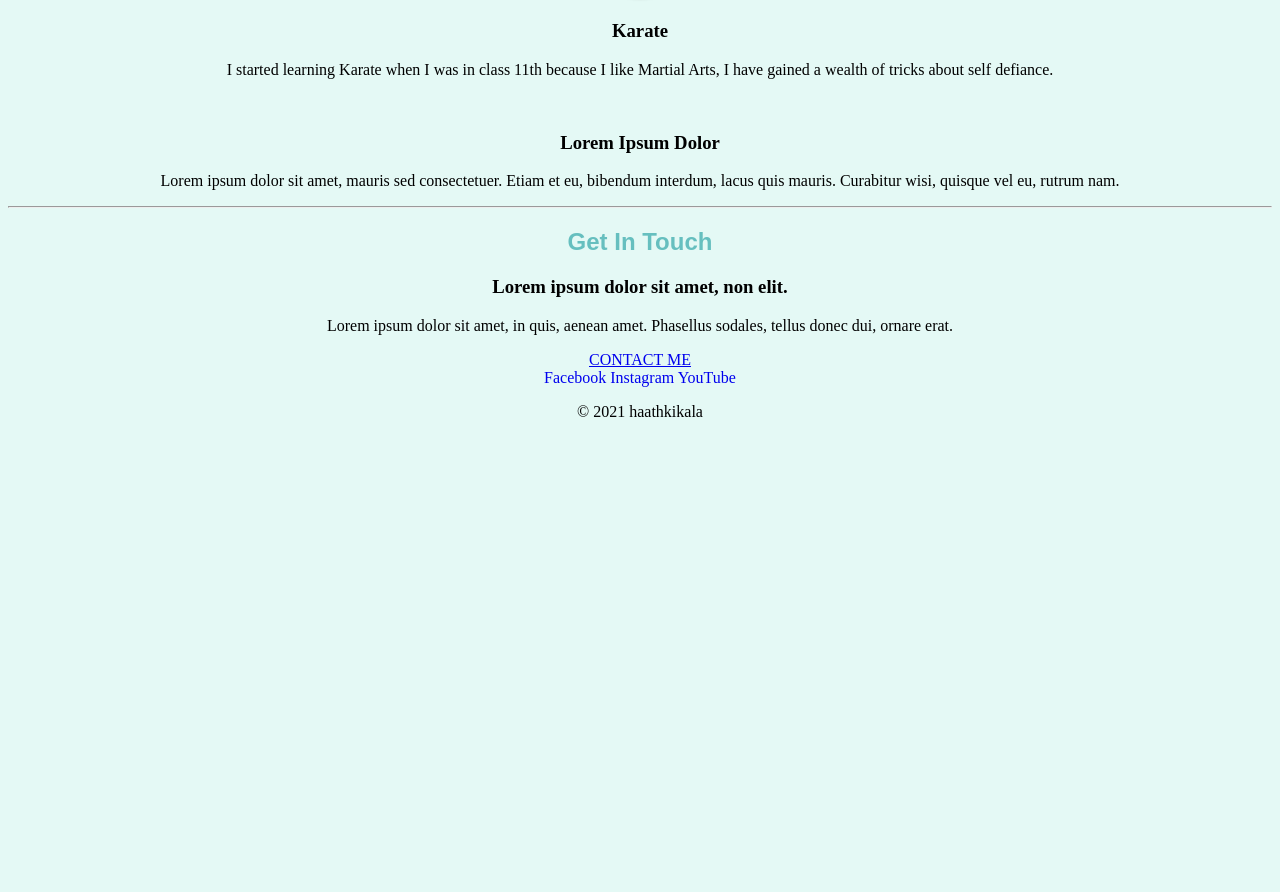
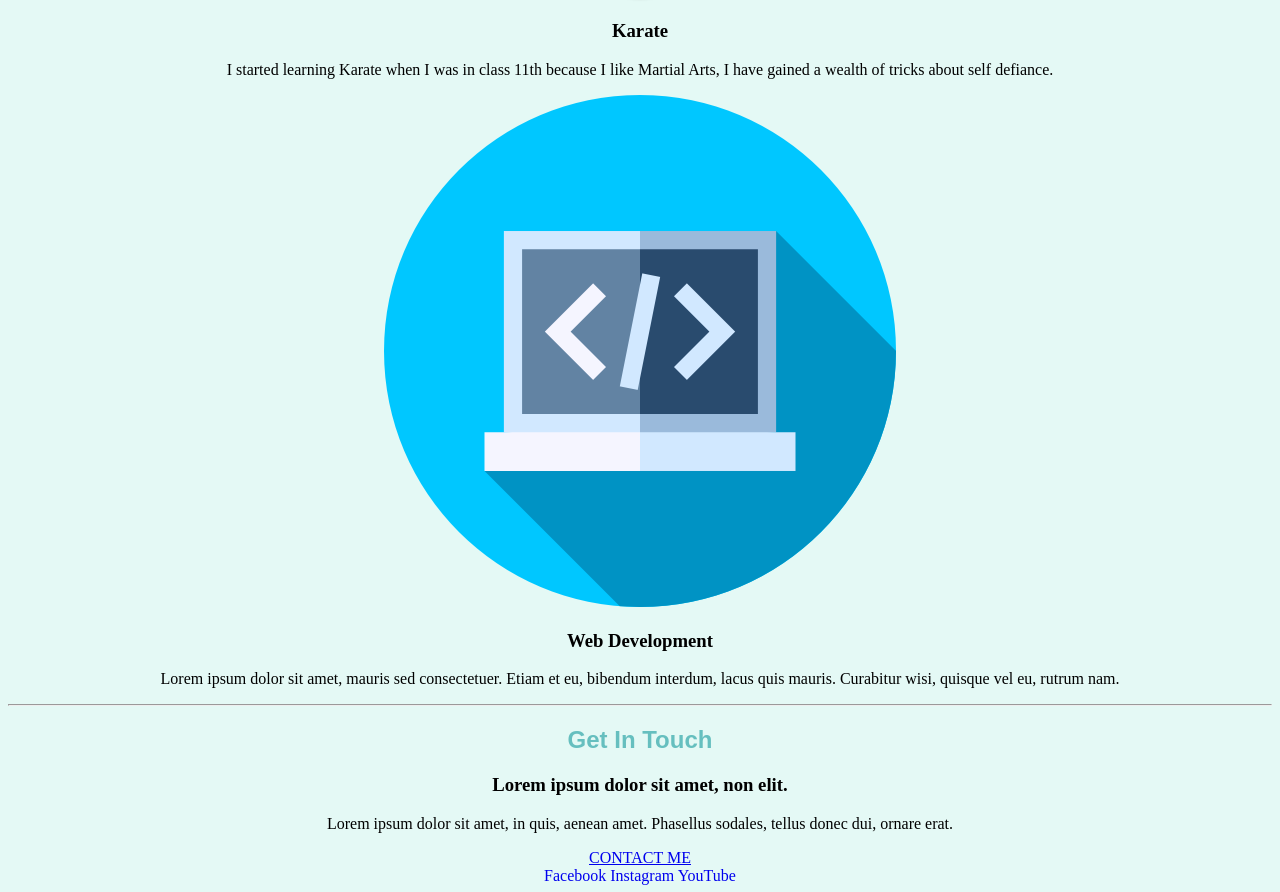
Before and after one commit to aabhishekkrsingh/cv, a plain HTML site: page index.html in a window 1280 px wide. Shown: the part 1027-1919 px from the top of the page. Before the commit the page ends 1464 px from the top, so only its background shows below. Drawn offline with Linux system fonts and the light colour scheme; a web font is replaced by a local one.

Commit message:
Add files via upload

```diff
--- a/index.html
+++ b/index.html
@@ -46,8 +46,8 @@
           </p>
         </div>
         <div class="skill-row">
-          <img class="" src="" alt="" />
-          <h3>Lorem Ipsum Dolor</h3>
+          <img class="web" src="images/programming.png" alt="web development" />
+          <h3>Web Development</h3>
           <p>
             Lorem ipsum dolor sit amet, mauris sed consectetuer. Etiam et eu,
             bibendum interdum, lacus quis mauris. Curabitur wisi, quisque vel
```
Also changed, not shown: images/programming.png (added).
